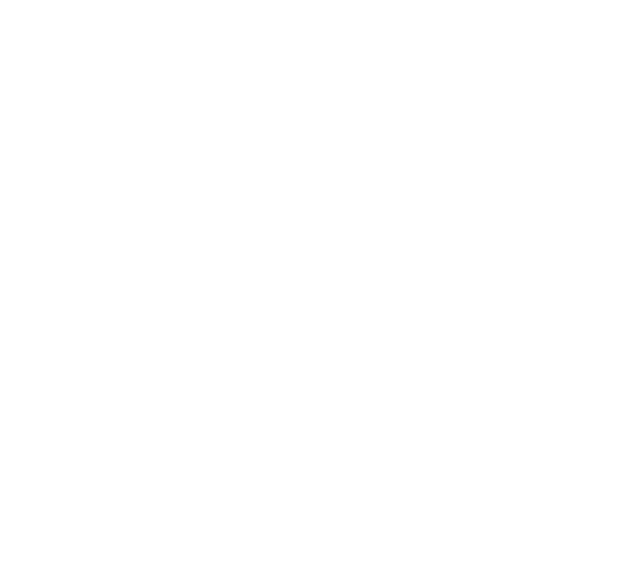
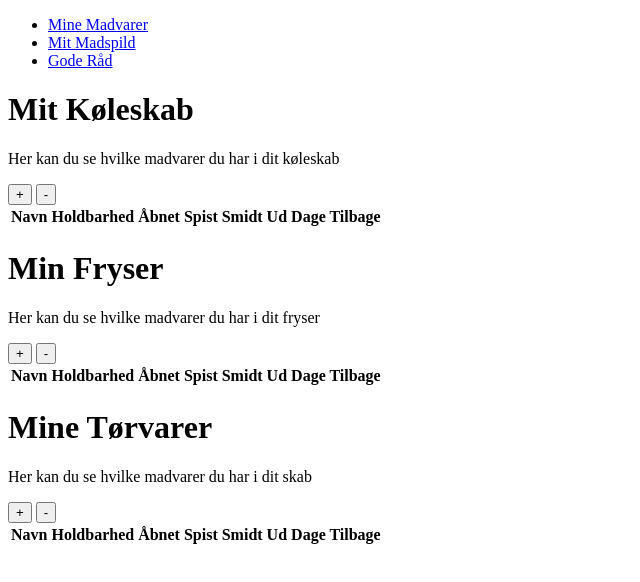
Before and after one commit to MadspildProjekt-DAD/madspild-webapp, a plain HTML site: page frontend/index.html in a window 1280 px wide. Shown: the whole page, without its empty margins (0-640 px from the left). Drawn offline with Linux system fonts and the light colour scheme.

Commit message:
HTML foride opsat

```diff
--- a/frontend/index.html
+++ b/frontend/index.html
@@ -3,7 +3,87 @@
 <head>
     <meta charset="UTF-8">
     <title>Mine Madvarer</title>
+    <link rel="stylesheet" href="style.css">
 </head>
+<body>
+<header>
+    <nav>
+        <ul>
+            <li><a href="index.html">Mine Madvarer</a></li>
+            <li><a href="Mit_Madspild.html">Mit Madspild</a></li>
+            <li><a href="Gode_Raad.html">Gode Råd</a></li>
+        </ul>
+    </nav>
+<h1>Mit Køleskab</h1>
+<p>Her kan du se hvilke madvarer du har i dit køleskab</p>
+<button> + </button>
+<button> - </button>
+<table>
+    <thead>
+        <tr>
+            <th>Navn</th>
+            <th>Holdbarhed</th>
+            <th>Åbnet</th>
+            <th>Spist</th>
+            <th>Smidt Ud</th>
+            <th>Dage Tilbage</th>
+
+        </tr>
+    </thead>
+    <tbody id="Produkt-liste">
+        <!-- Madvarer vil blive tilføjet her dynamisk -->
+    </tbody>
+</table>
+<script src="app.js"> </script>
+<h1>Min Fryser</h1>
+<p>Her kan du se hvilke madvarer du har i dit fryser</p>
+<button> + </button>
+<button> - </button>
+<table>
+    <thead>
+        <tr>
+            <th>Navn</th>
+            <th>Holdbarhed</th>
+            <th>Åbnet</th>
+            <th>Spist</th>
+            <th>Smidt Ud</th>
+            <th>Dage Tilbage</th>
+
+        </tr>
+    </thead>
+    <tbody id="Produkt-liste">
+        <!-- Madvarer vil blive tilføjet her dynamisk -->
+    </tbody>
+</table>
+<script src="app.js"> </script>
+
+
+<h1>Mine Tørvarer</h1>
+<p>Her kan du se hvilke madvarer du har i dit skab</p>
+<button> + </button>
+<button> - </button>
+<table>
+    <thead>
+        <tr>
+            <th>Navn</th>
+            <th>Holdbarhed</th>
+            <th>Åbnet</th>
+            <th>Spist</th>
+            <th>Smidt Ud</th>
+            <th>Dage Tilbage</th>
+
+        </tr>
+    </thead>
+    <tbody id="Produkt-liste">
+        <!-- Madvarer vil blive tilføjet her dynamisk -->
+    </tbody>
+</table>
+<script src="app.js"> </script>
+
+
+
+</body>
+
 
 
 
```
Also changed, not shown: frontend/Gode_Raad.html (added), frontend/Mit_Madspild.html (added).
